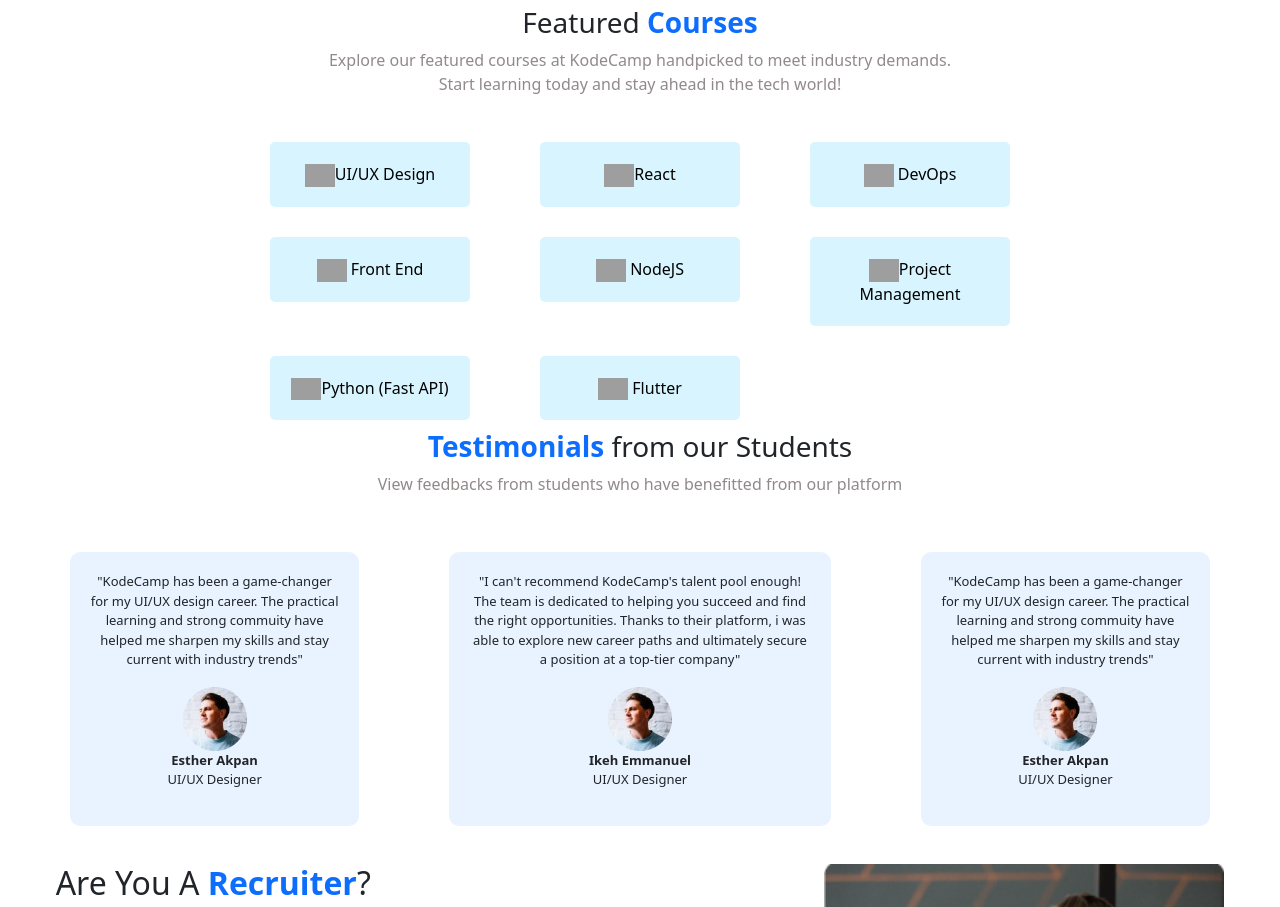
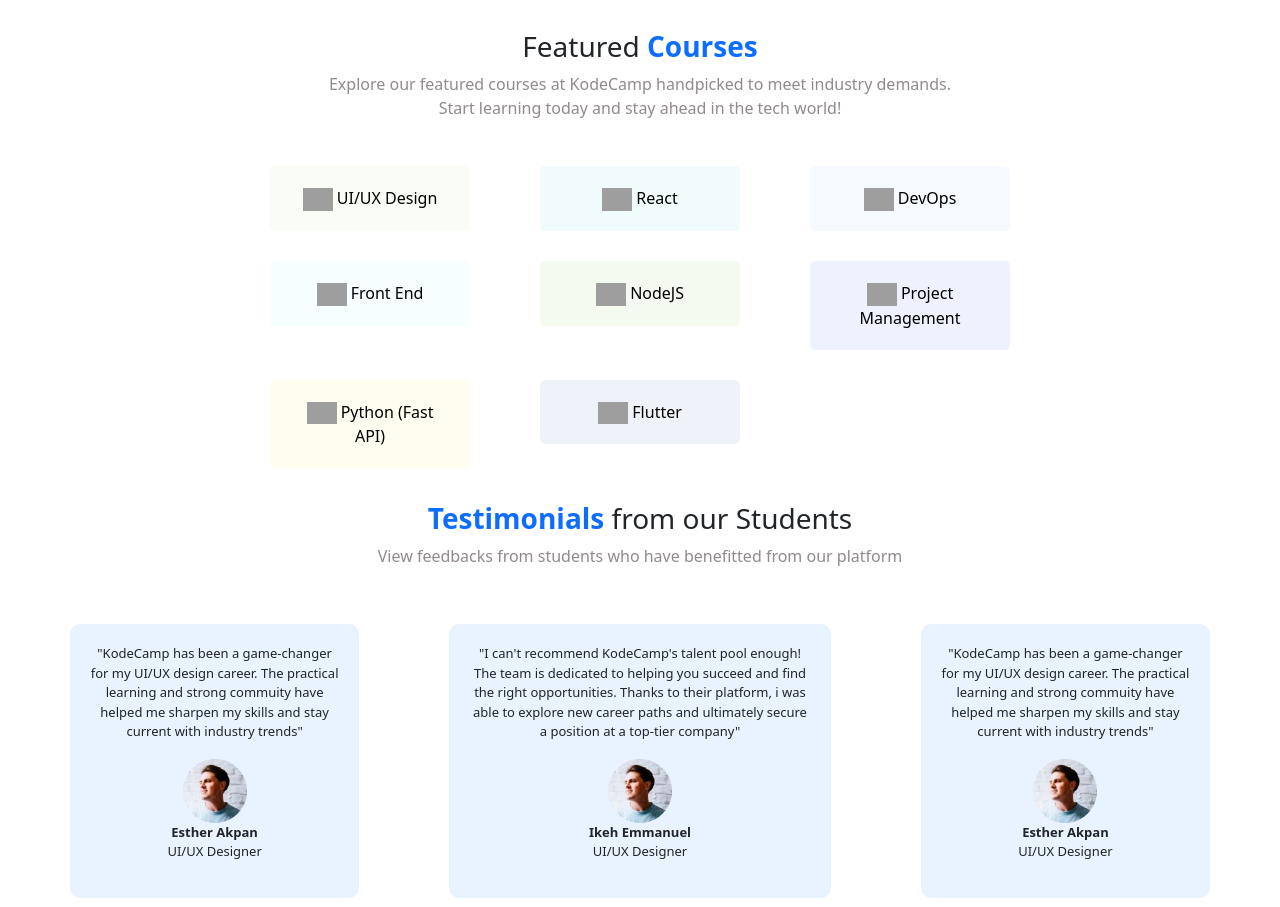
Before and after one commit to EugeniaRob/CodeX, a plain HTML site: page index.html in a window 1280 px wide. Shown: the part 1268-2175 px from the top of the page. Drawn offline with nearby package versions, Linux system fonts and the light colour scheme; grey boxes are pictures that could not be loaded.

Commit message:
initial commit

```diff
--- a/index.html
+++ b/index.html
@@ -94,7 +94,7 @@
                     <p>Share your knowledge, sharpen your skills, and make a meaningful impact while building your professional network.</p>
                 </div>
             </section>
-
+                <br>
             <section >
                 <div class="cont-2">
                     <h3>Featured <b>Courses</b></h3>
@@ -102,30 +102,30 @@
                     Start learning today and stay ahead in the tech world!</p>
                 </div>
                 <div class="icons">
-                    <a href="https://www.figma.com/"><button class="btns-2"><img src="https://img.icons8.com/?size=100&id=zfHRZ6i1Wg0U&format=png&color=000000">UI/UX Design</button></a>
-                    <a href="https://react.dev/"><button class="btns-2"><img src="https://img.icons8.com/?size=100&id=bzf0DqjXFHIW&format=png&color=000000">React</button></a>
-                    <button class="btns-2"><img src="https://img.icons8.com/?size=100&id=S1v6I2Bqs1Zq&format=png&color=000000"> DevOps</button>
-                    <a href="https://code.visualstudio.com/"><button class="btns-2"><img src="https://img.icons8.com/?size=100&id=0OQR1FYCuA9f&format=png&color=000000"> Front End</button></a>
-                    <a href="https://nodejs.org/en"><button class="btns-2"><img src="https://img.icons8.com/?size=100&id=hsPbhkOH4FMe&format=png&color=000000"> NodeJS</button></a>
-                    <a href="https://trello.com/"><button class="btns-2"><img src="https://img.icons8.com/?size=100&id=21049&format=png&color=000000">Project Management</button></a>
-                    <a href="https://www.python.org/"><button class="btns-2"><img src="https://img.icons8.com/?size=100&id=Rc0Xn5AtE8kX&format=png&color=000000">Python (Fast API)</button></a>
-                    <a href="https://flutter.dev/"><button class="btns-2"><img src="https://img.icons8.com/?size=100&id=7I3BjCqe9rjG&format=png&color=000000"> Flutter</button></a>
+                    <a href="https://www.figma.com/"><button class="btns-2" id="col-1"><img src="https://img.icons8.com/?size=100&id=zfHRZ6i1Wg0U&format=png&color=000000"> UI/UX Design</button></a>
+                    <a href="https://react.dev/"><button class="btns-2" id="col-2"><img src="https://img.icons8.com/?size=100&id=bzf0DqjXFHIW&format=png&color=000000"> React</button></a>
+                    <button class="btns-2" id="col-3"><img src="https://img.icons8.com/?size=100&id=S1v6I2Bqs1Zq&format=png&color=000000"> DevOps</button>
+                    <a href="https://code.visualstudio.com/"><button class="btns-2" id="col-4"><img src="https://img.icons8.com/?size=100&id=0OQR1FYCuA9f&format=png&color=000000"> Front End</button></a>
+                    <a href="https://nodejs.org/en"><button class="btns-2" id="col-5"><img src="https://img.icons8.com/?size=100&id=hsPbhkOH4FMe&format=png&color=000000"> NodeJS</button></a>
+                    <a href="https://trello.com/"><button class="btns-2" id="col-6"><img src="https://img.icons8.com/?size=100&id=21049&format=png&color=000000">  Project Management</button></a>
+                    <a href="https://www.python.org/"><button class="btns-2" id="col-7"><img src="https://img.icons8.com/?size=100&id=Rc0Xn5AtE8kX&format=png&color=000000"> Python (Fast API)</button></a>
+                    <a href="https://flutter.dev/"><button class="btns-2" id="col-8"><img src="https://img.icons8.com/?size=100&id=7I3BjCqe9rjG&format=png&color=000000"> Flutter</button></a>
                 </div>
             </section>
-
+                <br>
             <section>
                 <div class="cont-2">
                     <h3><b>Testimonials</b> from our Students</h3>
                     <p>View feedbacks from students who have benefitted from our platform</p>
                 </div>
-               <div class="container-2">
+                <div class="container-2">
                 <div class="testimonials">
                     <p>"KodeCamp has been a game-changer for my UI/UX design career. The practical learning and strong commuity have helped me sharpen my skills and stay current with industry trends" </p>
                     <img src="images/image-avatar.webp" alt="woman">
                     <p><strong>Esther Akpan</strong><br>
                     UI/UX Designer</p>
-            </div>
-            <div class="testimonials"id="tests" >
+                </div>
+                <div class="testimonials"id="tests" >
                     <p>"I can't recommend KodeCamp's talent pool enough! The team is dedicated to helping you succeed and find the right opportunities. Thanks to their platform, i was able to explore new career paths
                         and ultimately secure a position at a top-tier company"</p>
                         <img src="images/image-avatar.webp" alt="man">
@@ -137,9 +137,9 @@
                     <p><strong>Esther Akpan</strong><br>
                     UI/UX Designer</p>
                 </div>
-               </div>
+                </div>
 
-                </section>
+            </section>
                 <section class="d-flex p-2" id="cont-3">
                     <div>
                         <h2>Are You A <b>Recruiter</b>?<br> Get Top Talents From<br> Our <b>Talent Pool</b></h2>
@@ -158,8 +158,8 @@
                     <div>
                         <img src="images/Screenshot 2025-02-04 225041.png" alt="logo">
                         <p>Subscribe to our News Letter</p>
-                        <input type="email" placeholder="Your email here">
-                        <input type="submit" value="Subscribe">
+                        <input type="email" placeholder="Your email here" >
+                        <input type="submit"  value="Subscribe" id="submit">
                     </div>
                     <div>
                         <p><strong>Quick Links</strong></p>
@@ -188,8 +188,16 @@
                         <a href="https://www.linkedin.com/login"><i class="fa-brands fa-linkedin-in fa-2x"></i></a>
                     </div>
                 </footer>
+        </main>
+        <input type="submit" value="Subscribe" id="submit">
+        ...existing code...
 
-        </main>
+        <script>
+        document.getElementById("submit").addEventListener("click", function(event) {
+            event.preventDefault(); // Prevent the form from submitting
+            alert("Thank you for subscribing!");
+        });
+        </script>
 
     </body>
 </html>
--- a/kode.css
+++ b/kode.css
@@ -101,6 +101,31 @@ b {
     margin-top: 20px;
     column-gap: 70px;
     row-gap: 30px;
+
+    #col-1 {
+        background-color: #f9fdf6 ;
+    }
+    #col-2 {
+        background-color: #f1fbfc;
+    }
+    #col-3 {
+        background-color: #f6f9ff
+    }
+    #col-4 {
+        background-color: #f7feff;
+    }
+    #col-5 {
+        background-color:#f5faf0;
+    }
+    #col-6 {
+        background-color: #eef2fe ;
+    }
+    #col-7 {
+        background-color: #fffcf0;
+    }
+    #col-8 {
+        background-color: #eff2f8;
+    }
 }
 
 .testimonials {
@@ -160,6 +185,17 @@ footer {
 
     input {
         width:250px;
+    }
+    #submit {
+        width: 100px;
+        background-color: #0D6EFD;
+        color: white;
+        border: #0D6EFD;
+        border-radius: 10px;
+    }
+    #submit:hover {
+        background-color: white;
+        color: #0D6EFD;
     }
 }
 button:hover {
```
